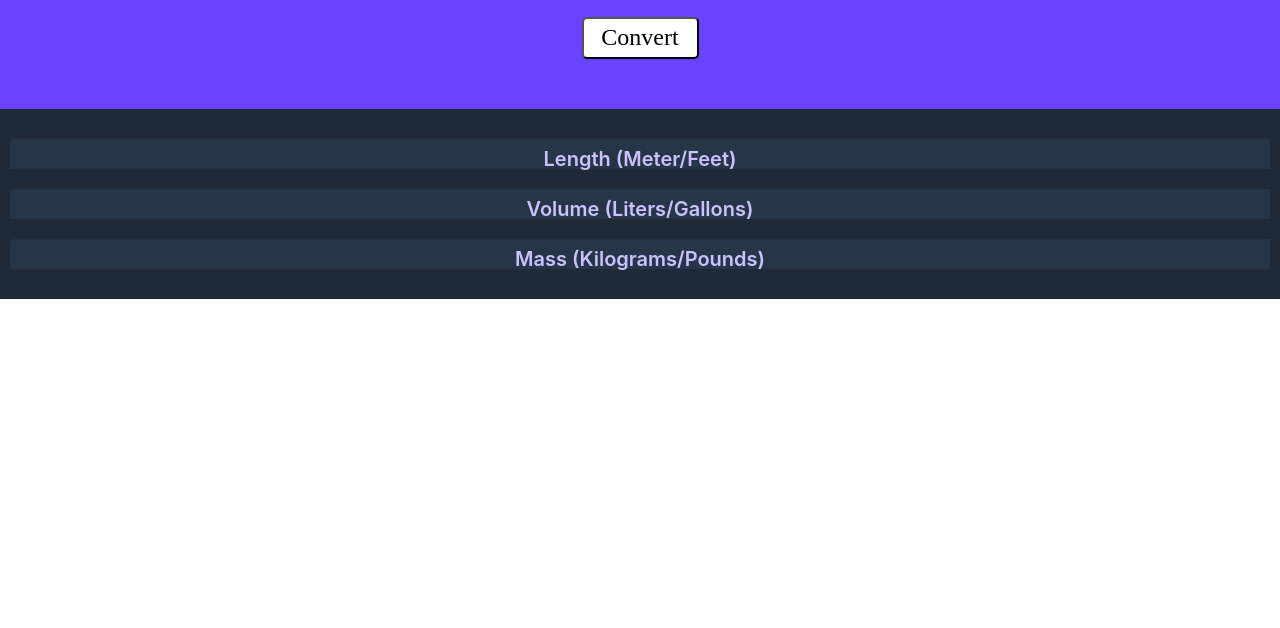
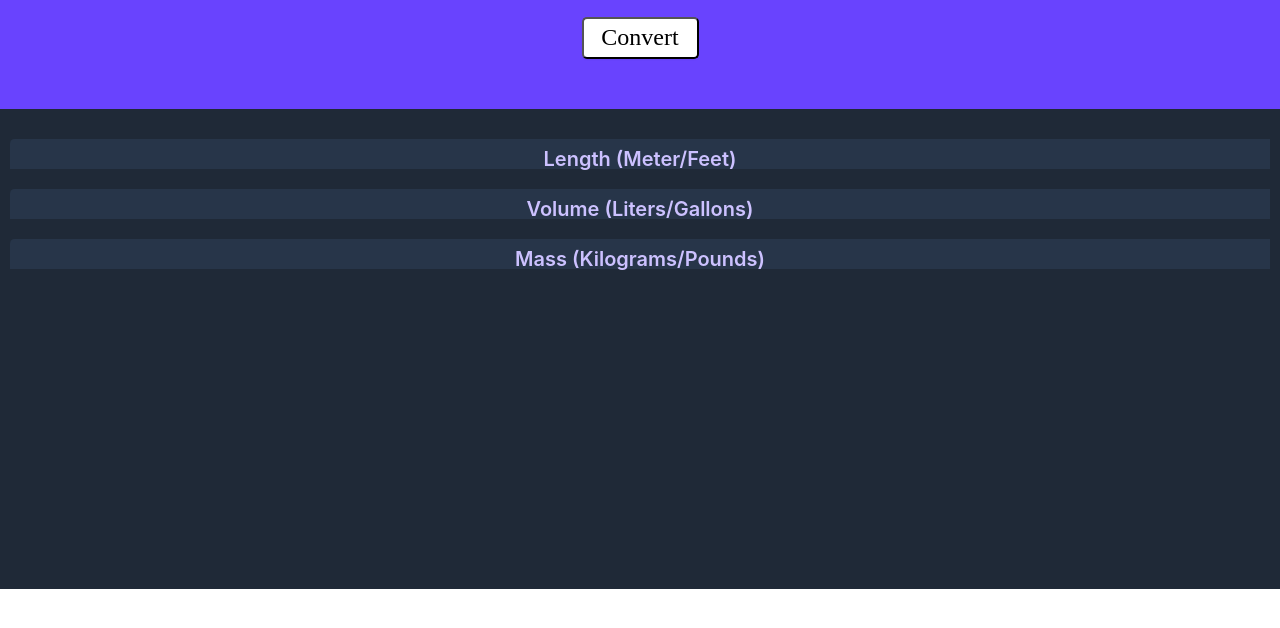
Before and after one commit to AndresCagua/unitConverter, a plain HTML site: page index.html in a window 1280 px wide. Shown: the part 164-792 px from the top of the page. Drawn offline with nearby package versions, Linux system fonts and the light colour scheme.

Commit message:
background fixed

```diff
--- a/index.css
+++ b/index.css
@@ -13,6 +13,8 @@ body {
 .main {
     background: #1F2937;
     padding: 10px;
+    padding-bottom: 300px;
+    text-align: center;
 }
 
 .section {
```
Also changed, not shown: index.html (+1 -0 lines).
